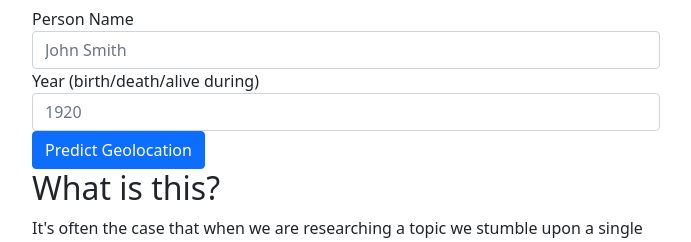
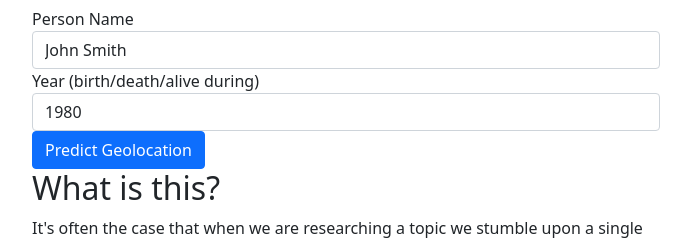
Before and after one commit to noveoko/24nme, a Flask app: page / in a window 1280 px wide. Shown: the part 303-545 px from the top of the page, without its empty margins (294-985 px from the left). Run offline with Flask 2, Linux system fonts and the light colour scheme.

Commit message:
added default values

```diff
--- a/templates/index.html
+++ b/templates/index.html
@@ -12,11 +12,11 @@
     <form action="/predict" method="POST">
       <div class="form-group">
         <label for="person_name">Person Name</label>
-        <input type="text" class="form-control" id="person_name" name="person_name" placeholder="John Smith">
+        <input type="text" class="form-control" id="person_name" name="person_name" value="John Smith">
       </div>
       <div class="form-group">
         <label for="year">Year (birth/death/alive during)</label>
-        <input type="number" class="form-control" id="year" name="year" min="1600" max="2022" placeholder="1920">
+        <input type="number" class="form-control" id="year" name="year" min="1600" max="2022" value="1980">
       </div>
       <button type="submit" class="btn btn-primary">Predict Geolocation</button>
     </form>
```
